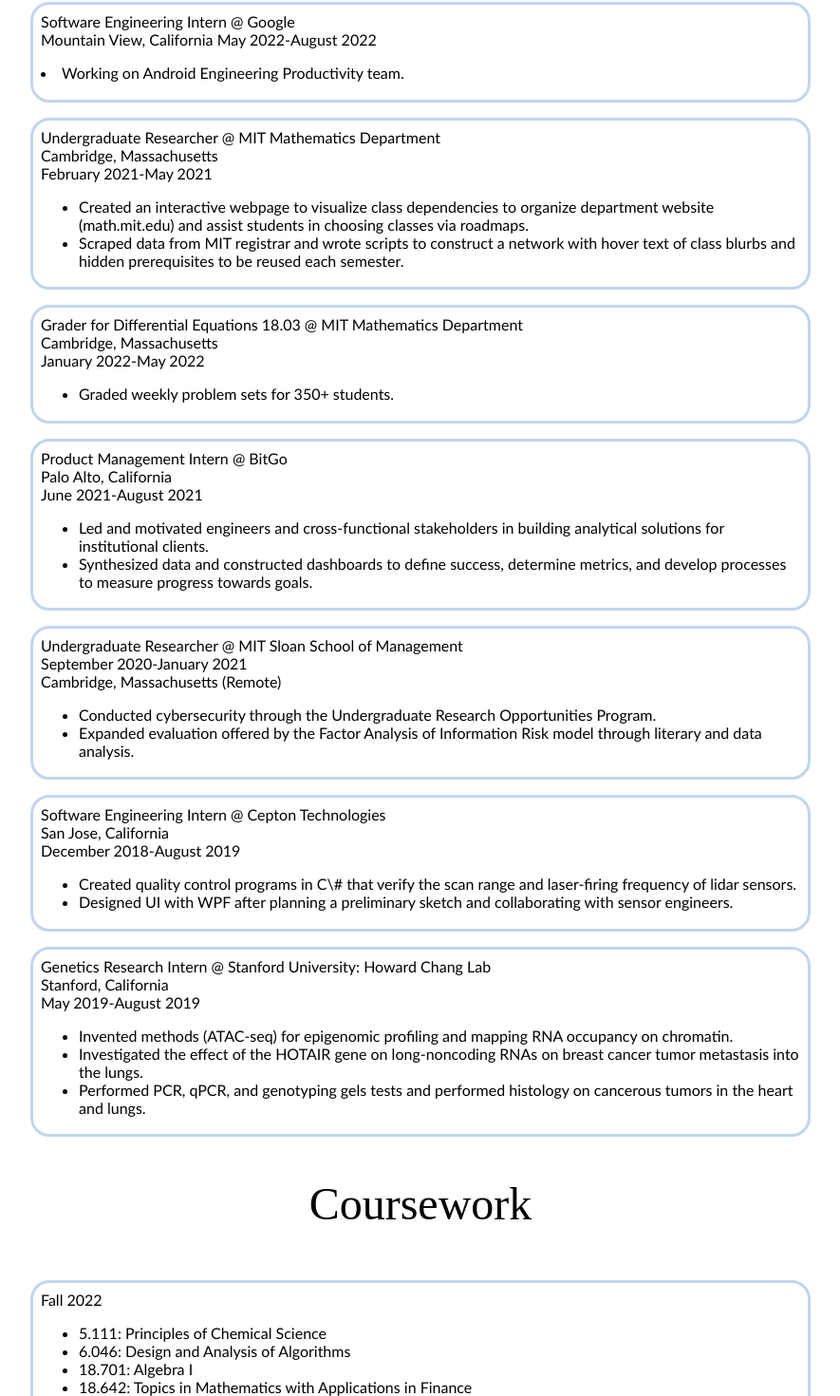
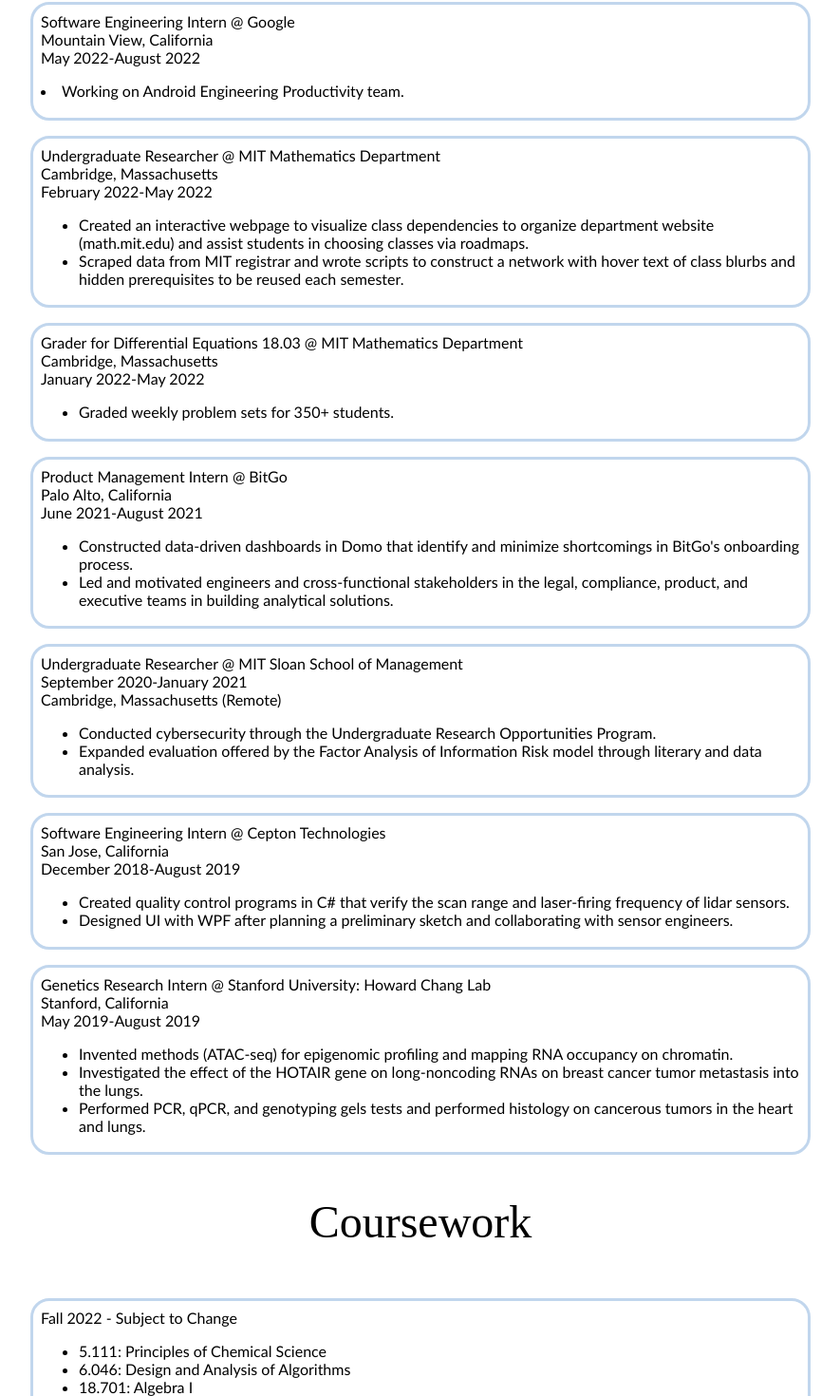
Before and after one commit to emilychengg/emilychengg.github.io, a React (Create React App) app: page /experience in a window 1280 px wide. Shown: the part 489-1959 px from the top of the page at 95% size, without its empty margins (229-1114 px from the left). Built offline with nearby package versions, Linux system fonts and the light colour scheme.

Commit message:
Small fixes to exisitng pages

```diff
--- a/src/pages/About.js
+++ b/src/pages/About.js
@@ -6,17 +6,21 @@
 import "./About.css";
 
 class About extends Component {
+    componentDidMount() {
+        document.title = "Emily Cheng > About"
+    }
+
     render() {
         return(
             <div id="aboutme">
                 <div className="about-content">
                     <h1 id="about">About Me</h1>
                     <p className="about-text">
-                    My name is Emily, and I’m an incoming junior at MIT studying mathematics and computer science.
+                    My name is Emily, and I’m an incoming junior at MIT studying Mathematics and Computer Science.
                     <br /><br />
                     I call Bay Area, California and Cambridge, Massachusetts home, and my interests span product design to product management to mathematical modeling and psychology.
                     <br /><br />
-                    Beyond the classroom, I'm a member of the <a href="https://mitathletics.com/sports/womens-volleyball">MIT Women's Varsity Volleyball</a> team, the <a href="http://bakerfoundation.mit.edu/">Baker Foundation</a>, my sorority <a href="https://www.theta.mit.edu/">Kappa Alpha Theta</a>, and <a href="https://www.instagram.com/kesemmit/">Camp Kesem</a>.
+                    Beyond the classroom, I'm a member of the <a href="https://mitathletics.com/sports/womens-volleyball">MIT Women's Varsity Volleyball</a> team, the <a href="https://linktr.ee/ckmit">Baker Foundation</a>, <a href="https://www.theta.mit.edu/">Κappa Alpha Theta</a>, and <a href="https://linktr.ee/ckmit">Camp Kesem</a>.
                     <br /><br />
                     Talk to me about your favorite restaurants, product management, or the latest trends. <a href="mailto:emilych@mit.edu">Please reach out to me here.</a>
                     </p>
@@ -24,6 +28,7 @@
                 </div>
                 <img id="about-photo" src={aboutphoto}/>
         </div>
+
         )
     }
 }
--- a/src/pages/Experience.css
+++ b/src/pages/Experience.css
@@ -27,7 +27,7 @@
     padding-left: 1vh;
     padding-right: 1vh;
     padding-bottom: 0.3vh;
-    width: 350px;
+    width: 300px;
     border-radius: 20px;
     font-family: 'Optima', sans-serif;
     font-weight: 500;
--- a/src/pages/Experience.js
+++ b/src/pages/Experience.js
@@ -25,6 +25,7 @@
                         <Card.Body>
                             <Card.Title>Software Engineering Intern @ Google </Card.Title>
                             <Card.Subtitle className="mb-2 text-muted"> Mountain View, California
+                            <br/>
                             May 2022-August 2022</Card.Subtitle>
                             <Card.Text>
                                 <li> Working on Android Engineering Productivity team.</li>
@@ -37,7 +38,7 @@
                             <Card.Title>Undergraduate Researcher @ MIT Mathematics Department </Card.Title>
                             <Card.Subtitle className="mb-2 text-muted"> Cambridge, Massachusetts
                             <br/>
-                            February 2021-May 2021</Card.Subtitle>
+                            February 2022-May 2022</Card.Subtitle>
                             <Card.Text>
                                 <ul>
                                     <li>Created an interactive webpage to visualize class dependencies to organize department website (math.mit.edu) and assist students in choosing classes via roadmaps.</li>
@@ -69,8 +70,8 @@
                             June 2021-August 2021</Card.Subtitle>
                             <Card.Text>
                                 <ul>
-                                    <li>Led and motivated engineers and cross-functional stakeholders in building analytical solutions for institutional clients.</li>
-                                    <li>Synthesized data and constructed dashboards to define success, determine metrics, and develop processes to measure progress towards goals.</li>
+                                    <li>Constructed data-driven dashboards in Domo that identify and minimize shortcomings in BitGo's onboarding process.</li>
+                                    <li>Led and motivated engineers and cross-functional stakeholders in the legal, compliance, product, and executive teams in building analytical solutions.</li>
                                 </ul>
                             </Card.Text>
                         </Card.Body>
@@ -98,7 +99,7 @@
                             December 2018-August 2019</Card.Subtitle>
                             <Card.Text>
                                 <ul>
-                                    <li>Created quality control programs in C\# that verify the scan range and laser-firing frequency of lidar sensors.</li>
+                                    <li>Created quality control programs in C# that verify the scan range and laser-firing frequency of lidar sensors.</li>
                                     <li>Designed UI with WPF after planning a preliminary sketch and collaborating with sensor engineers.</li>
                                 </ul>
                             </Card.Text>
@@ -128,7 +129,7 @@
                 <div id="experience-cards">
                     <Card>
                         <Card.Body>
-                            <Card.Title>Fall 2022</Card.Title>
+                            <Card.Title>Fall 2022 - Subject to Change</Card.Title>
                             <Card.Text>
                                 <ul>
                                     <li>5.111: Principles of Chemical Science</li>
--- a/src/pages/Home.js
+++ b/src/pages/Home.js
@@ -18,7 +18,7 @@
                 <div className="intro-box">
                     <img className="logo" src={logo} alt="logo" />
                     <div className="vl">
-                        <h1 className="header-text">Hi! My name is Emily Cheng, and I'm a rising junior at MIT studying mathematics and computer science. Some of my interests include volleyball, product management, cooking and eating, and traveling. <br></br> <br></br> Welcome to the soft launch of my personal website! </h1>
+                        <h1 className="header-text">Hi! My name is Emily Cheng, and I'm a rising junior at MIT studying Mathematics and Computer Science. Some of my interests include volleyball, product management, cooking and eating, and traveling. <br></br> <br></br> Welcome to the soft launch of my personal website! </h1>
                         <div className="links">
                             <a href="https://www.instagram.com/emilyycheng/"><FontAwesomeIcon icon={faInstagram} size="3x"/></a>
                             <a href="https://www.linkedin.com/in/emilycheng6/"><FontAwesomeIcon size="3x" icon={faLinkedinIn}/></a>
--- a/src/pages/Restaurants.css
+++ b/src/pages/Restaurants.css
@@ -1,9 +1,10 @@
-#restaurant {
+.restaurant {
     margin-top: 200px;
 }
 
-#restaurant-text {
-    margin-left: 1em;
-    margin-right: 1em;
-    text-align: center;
+.res {
+    padding-top: 20px;
+    padding-left: 2rem;
+    font-family: 'Optima', sans-serif;
+    font-size: 24px;
 }
--- a/src/pages/Restaurants.js
+++ b/src/pages/Restaurants.js
@@ -1,5 +1,6 @@
 import React, { Component } from "react";
 import { GoogleMap, LoadScript } from "@react-google-maps/api";
+import "./Restaurants.css"
 
 const containerStyle = {
     width: '100vw',
@@ -17,11 +18,15 @@
         this.state = {visible: false};
     }
 
+    componentDidMount() {
+        document.title = "Emily Cheng > Restaurants"
+    }
+
     render() {
         return(
             <div id="restaurant">
                 <div id="restaurant-text">
-                    <p>Welcome to my food-dedicated page where I leave reviews and comments of most places that I have dined at! For live updates of where I am eating, check out <a href="https://www.instagram.com/coasttocoasteatz/">@coasttocoasteatz</a> on Instagram</p>
+                    <p className = "res"> Welcome to my food-dedicated page where I leave reviews and comments of most places that I have dined at! For live updates of where I am eating, check out <a href="https://www.instagram.com/coasttocoasteatz/">@coasttocoasteatz</a> on Instagram.</p>
                 </div>
                 <LoadScript googleMapsApiKey="U_API_KEY">
                     <GoogleMap mapContainerStyle={containerStyle} center={center} zoom={18}>
--- a/src/pages/Timeline.css
+++ b/src/pages/Timeline.css
@@ -1,5 +1,5 @@
 .temp {
-    padding-top: 200px;
+    padding-top: 10px;
     padding-left: 2rem;
     font-family: 'Optima', sans-serif;
     font-size: 24px;
--- a/src/pages/Timeline.js
+++ b/src/pages/Timeline.js
@@ -4,6 +4,10 @@
 import Button from 'react-bootstrap/Button';
 import Accordion from 'react-bootstrap/Accordion'
 class Timeline extends Component {
+    componentDidMount() {
+        document.title = "Emily Cheng > Timeline"
+    }
+
     render() {
         return(
            <p className = "temp"> Under Construction ... Stay Tuned! </p>
```
